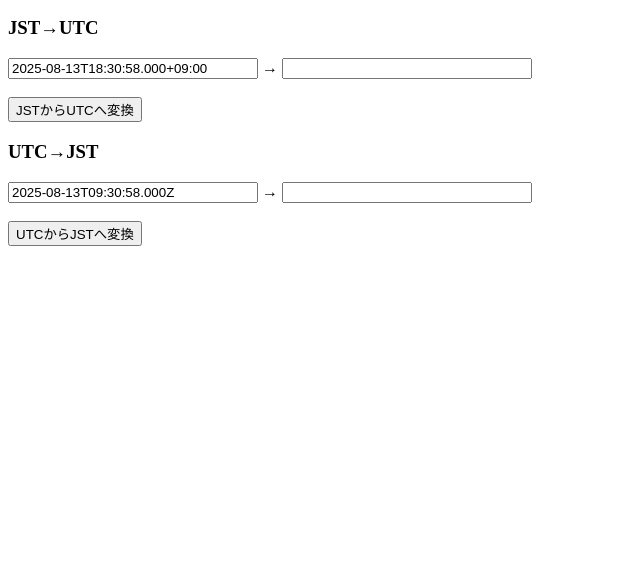
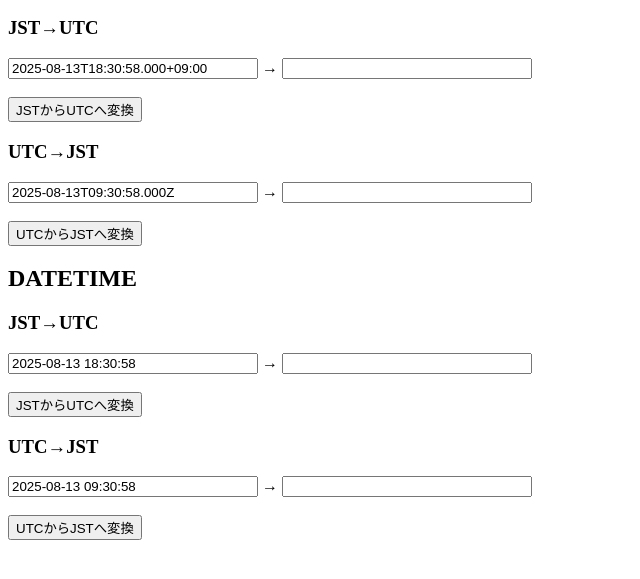
Before and after one commit to twinbird/utc-conv, a plain HTML site: page index.html in a window 1280 px wide. Shown: the part 105-684 px from the top of the page, without its empty margins (0-640 px from the left). Drawn offline with Linux system fonts and the light colour scheme.

Commit message:
DATETIMEの変換を追加

```diff
--- a/app.js
+++ b/app.js
@@ -29,14 +29,50 @@ const getJSTISO8601 = (d) => {
   return `${year}-${month}-${day}T${hour}:${minute}:${second}.${millisecond}${offset}`;
 };
 
+// JSTのDATETIME形式文字列を返す
+const getJSTDateTime = (d) => {
+  const formatter = new Intl.DateTimeFormat('ja-JP', {
+    year: 'numeric',
+    month: '2-digit',
+    day: '2-digit',
+    hour: '2-digit',
+    minute: '2-digit',
+    second: '2-digit',
+    timeZone: 'Asia/Tokyo',
+    hour12: false
+  });
+
+  const parts = formatter.formatToParts(d);
+  const year = parts.find(p => p.type === 'year').value;
+  const month = parts.find(p => p.type === 'month').value;
+  const day = parts.find(p => p.type === 'day').value;
+  const hour = parts.find(p => p.type === 'hour').value;
+  const minute = parts.find(p => p.type === 'minute').value;
+  const second = parts.find(p => p.type === 'second').value;
+
+  return `${year}-${month}-${day} ${hour}:${minute}:${second}`;
+};
+
+// UTCのDATETIME形式文字列を返す
+const getUTCDateTime = (d) => {
+  return d.toISOString().slice(0, 19).replace('T', ' ');
+};
+
 // 入力初期化処理
 const initializeInput = () => {
+  const d = new Date();
+
+  // ISO8601
   const jst8601Input = document.querySelector('#jst-input-iso8601');
   const utc8601Input = document.querySelector('#utc-input-iso8601');
-
-  const d = new Date();
   utc8601Input.value = d.toISOString();
   jst8601Input.value = getJSTISO8601(d);
+
+  // DATETIME
+  const jstDateTimeInput = document.querySelector('#jst-input-datetime');
+  const utcDateTimeInput = document.querySelector('#utc-input-datetime');
+  jstDateTimeInput.value = getJSTDateTime(d);
+  utcDateTimeInput.value = getUTCDateTime(d);
 };
 
 // JST(ISO8601)からUTC(ISO8601)へ変換ボタンをクリックした時
@@ -65,6 +101,36 @@ const utcInputISO8601ToJstOutputISO8601 = () => {
   }
 };
 
+// JST(DATETIME)からUTC(DATETIME)へ変換ボタンをクリックした時
+const jstInputDateTimeToUtcOutputDateTime = () => {
+  const jstDateTimeInput = document.querySelector('#jst-input-datetime');
+  const utcDateTimeOutput = document.querySelector('#utc-output-datetime');
+
+  try {
+    // NOTE: `YYYY-MM-DD HH:MM:SS`という形式はそのままDateコンストラクタに入れると環境によってUTCと解釈されたり、ローカルタイムと解釈されたりする
+    //       挙動を安定させるため、JSTであることを明示するために`+09:00`を付与する
+    const d = new Date(jstDateTimeInput.value + '+09:00');
+    utcDateTimeOutput.value = getUTCDateTime(d);
+  } catch (e) {
+    alert('DATETIMEのJSTの入力に誤りがあります');
+  }
+};
+
+// UTC(DATETIME)からJST(DATETIME)へ変換ボタンをクリックした時
+const utcInputDateTimeToJstOutputDateTime = () => {
+  const utcDateTimeInput = document.querySelector('#utc-input-datetime');
+  const jstDateTimeOutput = document.querySelector('#jst-output-datetime');
+
+  try {
+    // NOTE: `YYYY-MM-DD HH:MM:SS`という形式はそのままDateコンストラクタに入れると環境によってUTCと解釈されたり、ローカルタイムと解釈されたりする
+    //       挙動を安定させるため、UTCであることを明示するために`Z`を付与する
+    const d = new Date(utcDateTimeInput.value + 'Z');
+    jstDateTimeOutput.value = getJSTDateTime(d);
+  } catch (e) {
+    alert('DATETIMEのUTCの入力に誤りがあります');
+  }
+};
+
 // ページ読み込み完了時
 document.addEventListener("DOMContentLoaded", (event) => {
   // 入力初期化
@@ -75,4 +141,10 @@ document.addEventListener("DOMContentLoaded", (event) => {
 
   // UTC(ISO8601)からJST(ISO8601)へ変換ボタンをクリックした時
   document.querySelector('#btn-utc-2-jst-iso8601').addEventListener('click', utcInputISO8601ToJstOutputISO8601);
+
+  // JST(DATETIME)からUTC(DATETIME)へ変換ボタンをクリックした時
+  document.querySelector('#btn-jst-2-utc-datetime').addEventListener('click', jstInputDateTimeToUtcOutputDateTime);
+
+  // UTC(DATETIME)からJST(DATETIME)へ変換ボタンをクリックした時
+  document.querySelector('#btn-utc-2-jst-datetime').addEventListener('click', utcInputDateTimeToJstOutputDateTime);
 });
--- a/index.html
+++ b/index.html
@@ -31,5 +31,28 @@
       <br>
       <input type="button" id="btn-utc-2-jst-iso8601" value="UTCからJSTへ変換">
     </div>
+  <h2>DATETIME</h2>
+
+    <h3>JST→UTC</h3>
+    <div>
+      <div>
+        <input type="text" id="jst-input-datetime" class="date-input">
+        <span>→</span>
+        <input type="text" id="utc-output-datetime" class="date-output" readonly>
+      </div>
+      <br>
+      <input type="button" id="btn-jst-2-utc-datetime" value="JSTからUTCへ変換">
+    </div>
+
+    <h3>UTC→JST</h3>
+    <div>
+      <div>
+        <input type="text" id="utc-input-datetime" class="date-input">
+        <span>→</span>
+        <input type="text" id="jst-output-datetime" class="date-output" readonly>
+      </div>
+      <br>
+      <input type="button" id="btn-utc-2-jst-datetime" value="UTCからJSTへ変換">
+    </div>
   </body>
 </html>
```
